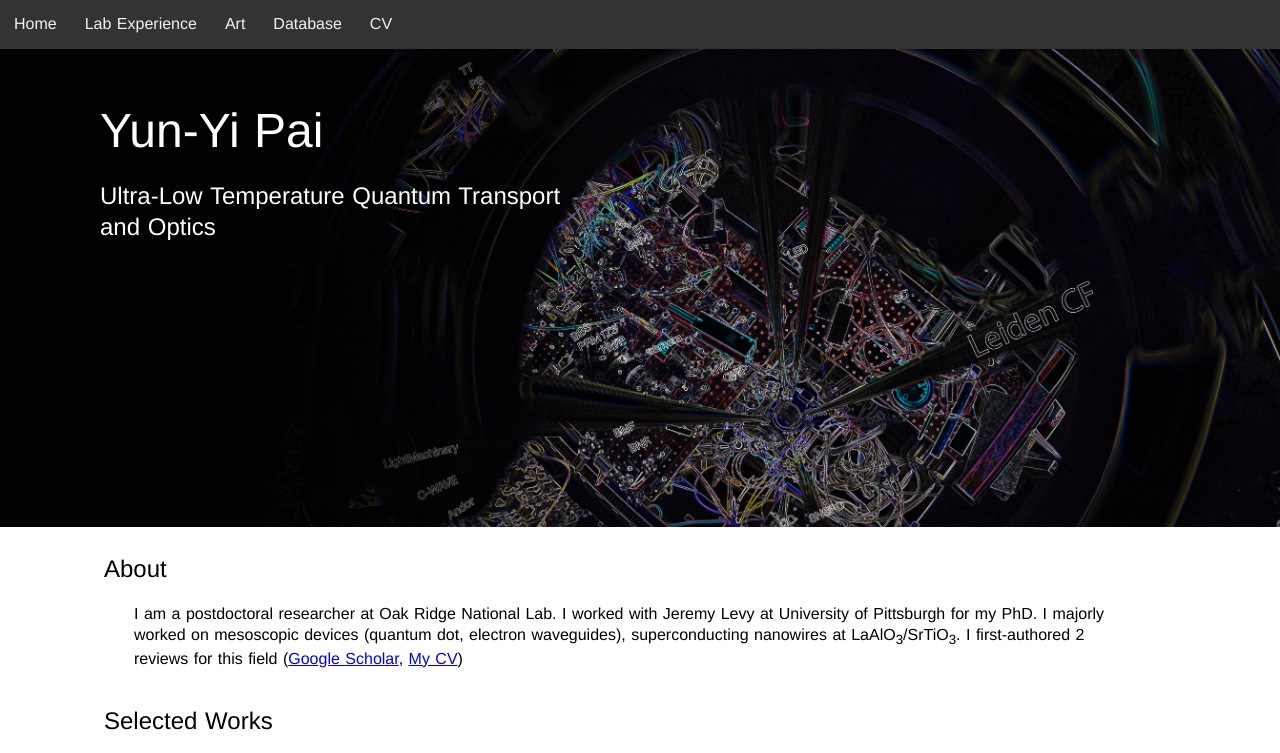
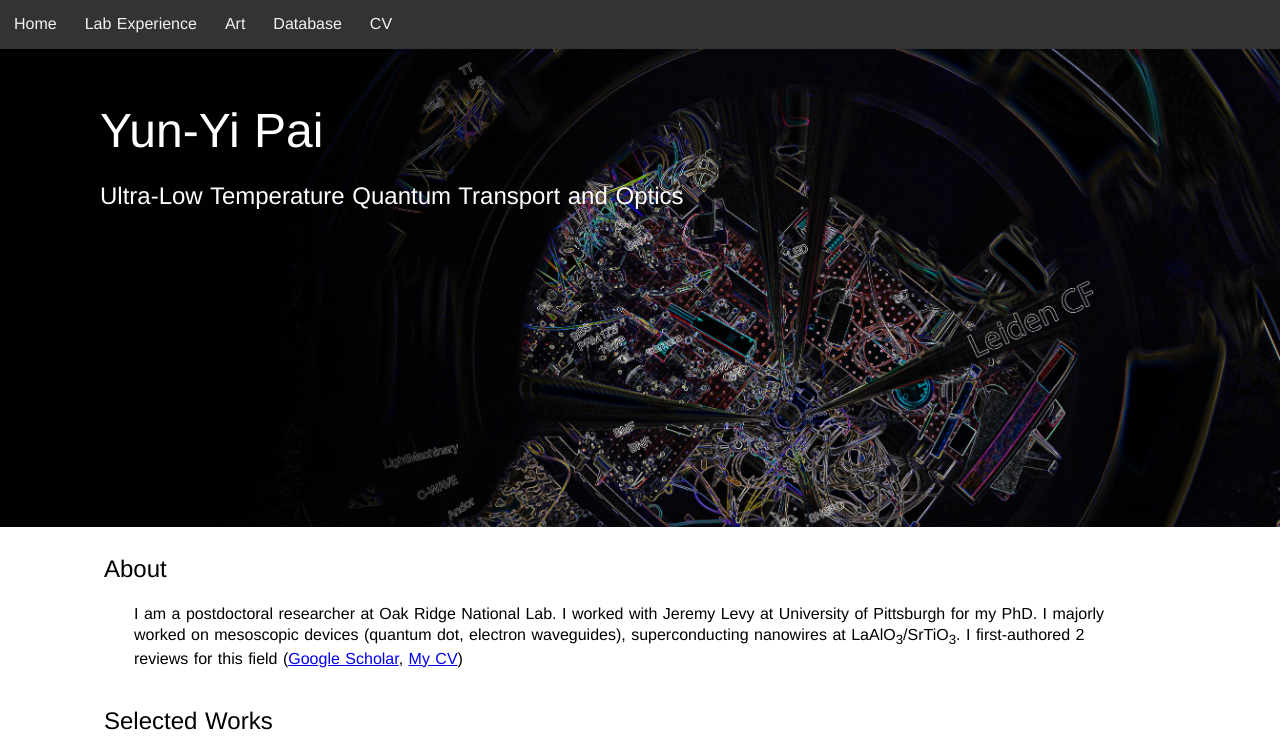
Before and after one commit to yypai/yypai.github.io, a plain HTML site: page index.html in a window 1280 px wide. Shown: the top 753 px of the page. Drawn offline with Linux system fonts and the light colour scheme.

Commit message:
Add files via upload

```diff
--- a/main.css
+++ b/main.css
@@ -26,7 +26,7 @@
     left: 100px;
     font-weight: 300;
     width: 70%;
-    max-width: 500px;
+    max-width: 800px;
     bottom: auto;
     top: 180px;
     margin: 0;
```
